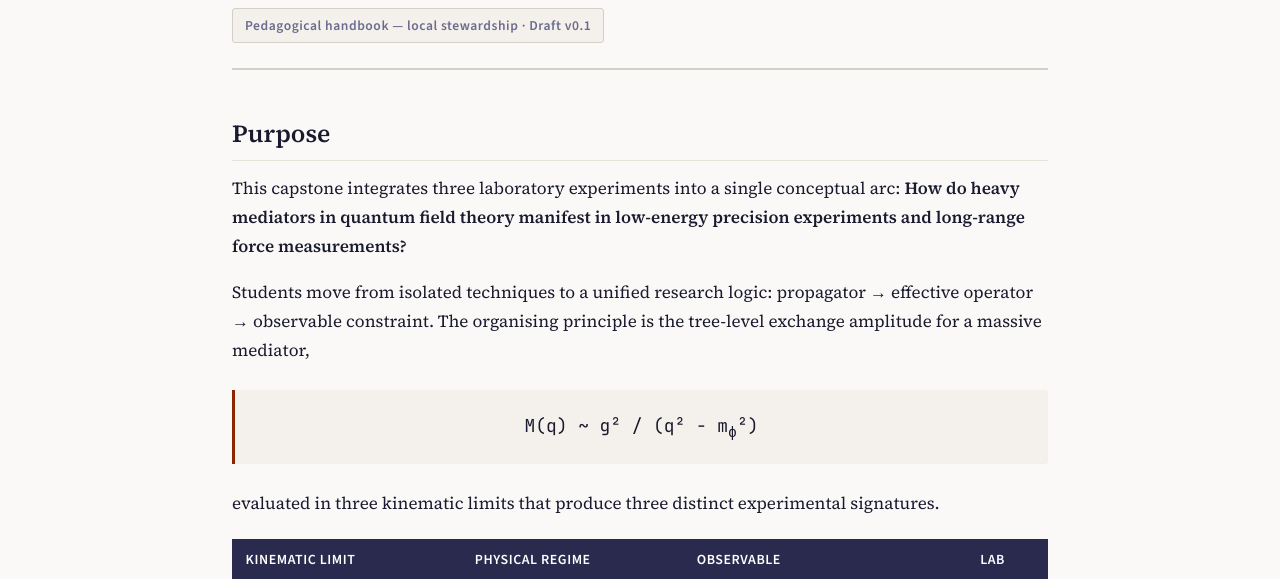
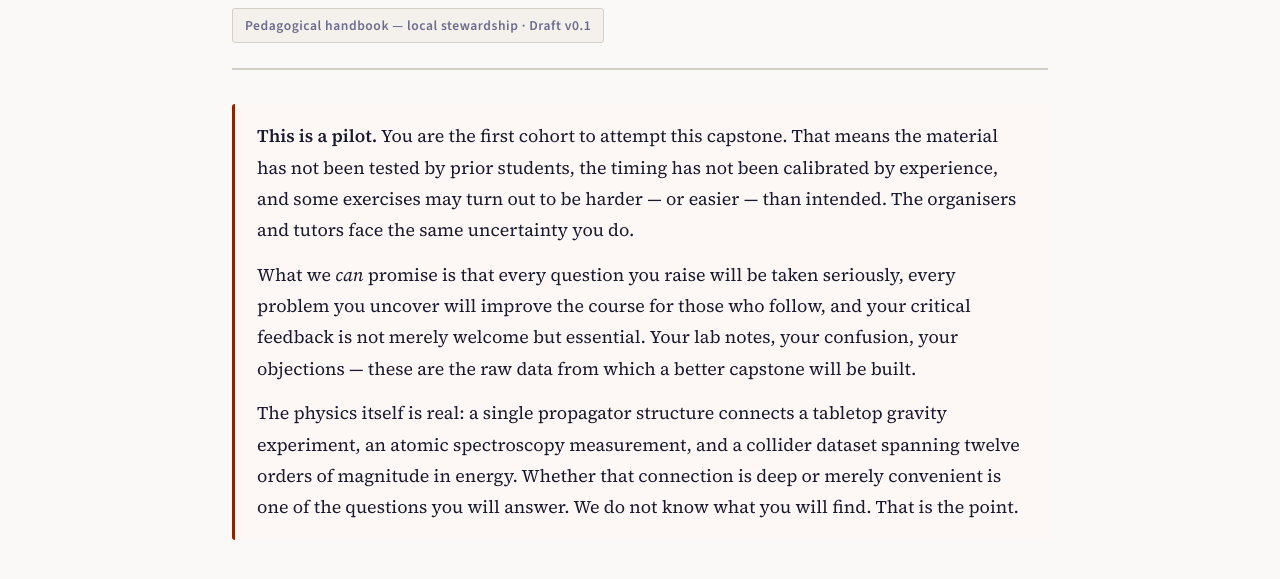
Before and after one commit to uwarring82/advlab_bsm, a plain HTML site: page index.html in a window 1280 px wide. Shown: the part 220-799 px from the top of the page. Drawn offline with nearby package versions, Linux system fonts and the light colour scheme.

Commit message:
Add files via upload

```diff
--- a/index.html
+++ b/index.html
@@ -28,6 +28,12 @@
       <span>Physikalisches Institut &#xB7; Universit&#xE4;t Freiburg</span>
     </div>
     <div class="endorsement">Pedagogical handbook &#x2014; local stewardship &#xB7; Draft v0.1</div>
+  </div>
+
+  <div class="box box-note" style="margin-top:0.5rem; margin-bottom:2rem; border-left-color:var(--accent); background:#fdf8f5;">
+    <p style="font-size:1.05rem; line-height:1.75; margin-bottom:0.8rem;"><strong>This is a pilot.</strong> You are the first cohort to attempt this capstone. That means the material has not been tested by prior students, the timing has not been calibrated by experience, and some exercises may turn out to be harder &#x2014; or easier &#x2014; than intended. The organisers and tutors face the same uncertainty you do.</p>
+    <p style="font-size:1.05rem; line-height:1.75; margin-bottom:0.8rem;">What we <em>can</em> promise is that every question you raise will be taken seriously, every problem you uncover will improve the course for those who follow, and your critical feedback is not merely welcome but essential. Your lab notes, your confusion, your objections &#x2014; these are the raw data from which a better capstone will be built.</p>
+    <p style="font-size:1.05rem; line-height:1.75; margin-bottom:0;">The physics itself is real: a single propagator structure connects a tabletop gravity experiment, an atomic spectroscopy measurement, and a collider dataset spanning twelve orders of magnitude in energy. Whether that connection is deep or merely convenient is one of the questions you will answer. We do not know what you will find. That is the point.</p>
   </div>
 
   <h2>Purpose</h2>
```
